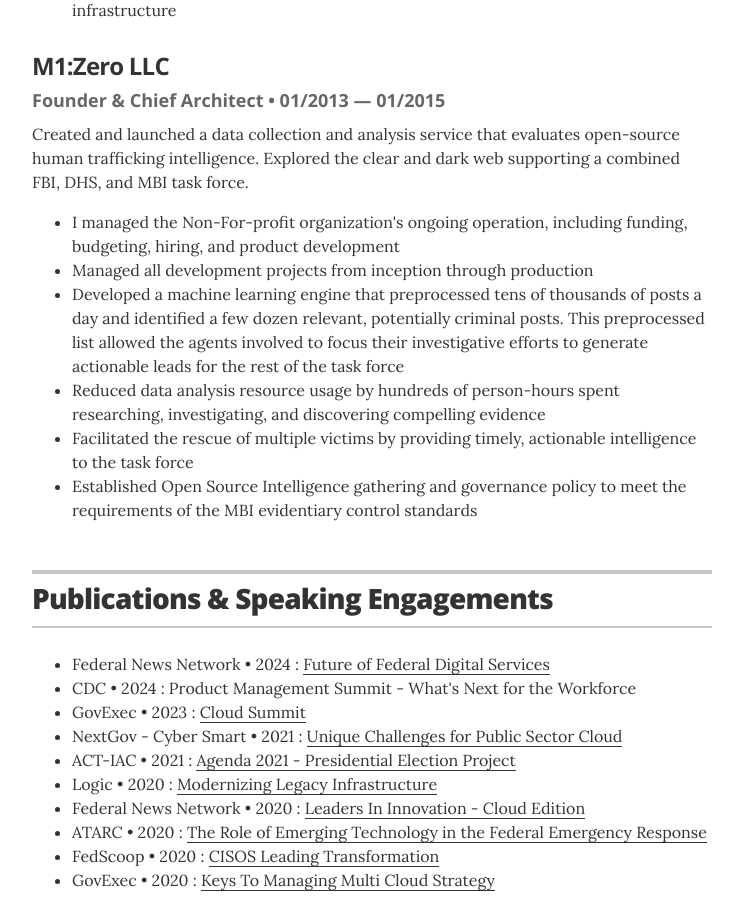
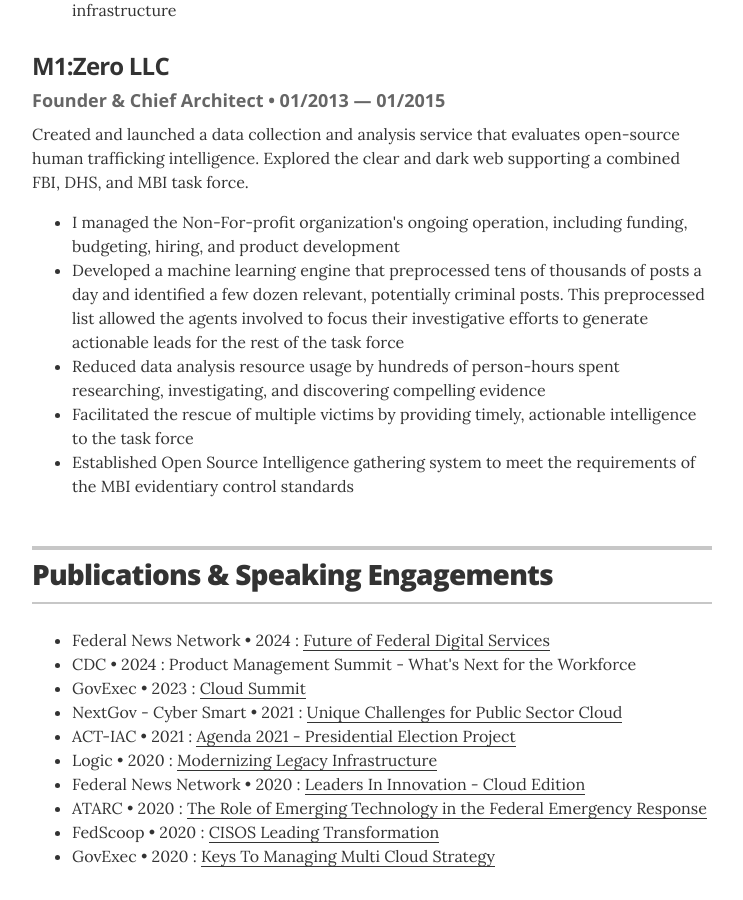
Before and after one commit to inuwashi/inuwashi.github.io, a Jekyll site: the page built from index.html, in a window 1280 px wide and 900 px high, scrolled down 5351 px. Shown: the whole window, without its empty margins (268-1011 px from the left). Built offline with Jekyll 4.4.1, drawn with Linux system fonts in a browser that asks for light colours.

Commit message:
one less line

```diff
--- a/_data/associations.yml
+++ b/_data/associations.yml
@@ -28,8 +28,8 @@
   summary: Created and launched a data collection and analysis service that evaluates open-source human trafficking intelligence. Explored the clear and dark web supporting a combined FBI, DHS, and MBI task force.
   bullets:
     - bullet: I managed the Non-For-profit organization's ongoing operation, including funding, budgeting, hiring, and product development
-    - bullet: Managed all development projects from inception through production
+    # - bullet: Managed all development projects from inception through production
     - bullet: Developed a machine learning engine that preprocessed tens of thousands of posts a day and identified a few dozen relevant, potentially criminal posts. This preprocessed list allowed the agents involved to focus their investigative efforts to generate actionable leads for the rest of the task force
     - bullet: Reduced data analysis resource usage by hundreds of person-hours spent researching, investigating, and discovering compelling evidence
     - bullet: Facilitated the rescue of multiple victims by providing timely, actionable intelligence to the task force
-    - bullet: Established Open Source Intelligence gathering and governance policy to meet the requirements of the MBI evidentiary control standards
+    - bullet: Established Open Source Intelligence gathering system to meet the requirements of the MBI evidentiary control standards
```
